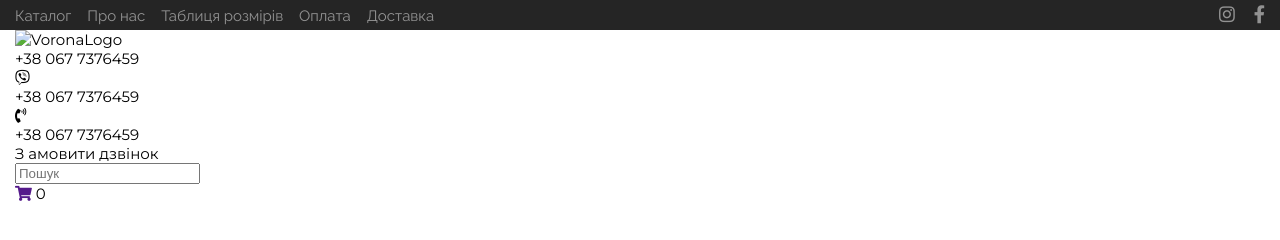
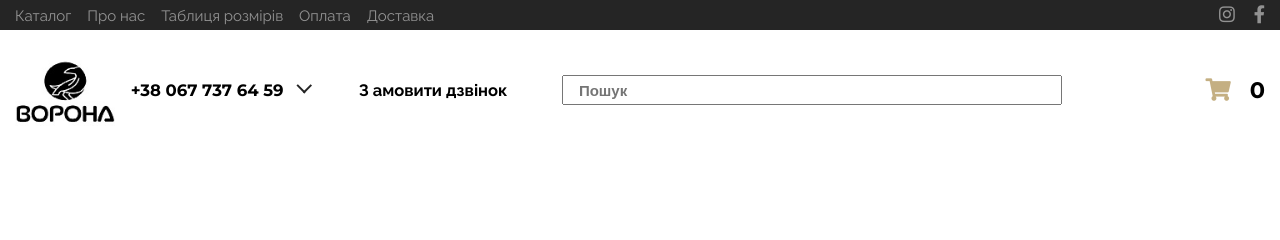
Before and after one commit to RomaVintonyak/ShopVorona, a plain HTML site: page index.html in a window 1280 px wide. Drawn offline with Linux system fonts and the light colour scheme.

Commit message:
finished header bottom

```diff
--- /dev/null
+++ b/css/block/header__bottom.less
@@ -0,0 +1,103 @@
+//main: ../style.less
+.header__bottom {
+  width: 100%;
+}
+.bottom__content {
+  width: 100%;
+  height: 8rem;
+  display: flex;
+  align-items: center;
+  justify-content: space-between;
+}
+.bottom__logo {
+  width: 8%;
+}
+.bottom__phone {
+  width: 17%;
+  display: flex;
+  position: relative;
+  z-index: 3;
+  p {
+    font-weight: 600;
+    font-size: 1.1rem;
+  }
+  &:hover {
+    cursor: pointer;
+    .phone__show {
+      display: flex;
+    }
+    .down__arrow {
+      transform: rotate(-135deg);
+    }
+  }
+}
+.phone__show {
+  display: none;
+  flex-direction: column;
+  position: absolute;
+  z-index: 3;
+  top: 100%;
+  left: 0;
+}
+.phone__show-item {
+  display: flex;
+  align-items: center;
+  margin-top: 1rem;
+  i {
+    margin-right: 0.5rem;
+    color: @gold;
+    font-size: 1.3rem;
+    width: 1.5rem;
+  }
+}
+.down__arrow {
+  width: 0.7rem;
+  height: 0.7rem;
+  border-right: 2px solid @black-l;
+  border-bottom: 2px solid @black-l;
+  transform: rotate(45deg);
+  margin-left: 1rem;
+  transition: transform 0.3s linear;
+}
+.call__back {
+  width: 15%;
+  font-family: @releway;
+  font-size: 1.1rem;
+  font-weight: 700;
+  &:hover {
+    cursor: pointer;
+  }
+}
+.search__block {
+  width: 40%;
+  input {
+    height: 2rem;
+    width: 100%;
+    padding: 0 0 0 1rem;
+    font-size: 1rem;
+    font-weight: 600;
+    &:focus{
+        outline-color: @gold;
+    }
+  }
+}
+.shoping__cart{
+    width: 15%;
+    text-align: right;
+    a{
+        text-decoration: none;
+        i{
+            color: rgba(@gold, 0.6);
+            font-size: 1.5rem;
+            margin-right: 1rem;
+            transition: color 0.2s ease-in-out;
+            &:hover{
+                color: rgba(@gold, 1);
+            }
+        }
+    }
+    span{
+        font-size: 1.5rem;
+        font-weight: 700;
+    }
+}
--- a/css/style.less
+++ b/css/style.less
@@ -41,5 +41,6 @@ a {
 /*blocks*/
 @import "block/container.less";
 @import "block/header__top";
+@import "block/header__bottom.less";
 /*Helpers*/
 @import "help.less";
--- a/css/vars.less
+++ b/css/vars.less
@@ -3,6 +3,7 @@
 @black: #000000;
 @black-l: #252525;
 @white: #ffffff;
+@gold: #9C7A2F;
 
 @gray-l: #ECECEC;
 /*fonts*/
--- a/index.html
+++ b/index.html
@@ -75,7 +75,11 @@
               <a href="" class="bar__link">Доставка</a>
             </div>
             <div class="top__bar top__bar--right">
-              <a href="" target="_blank"><i class="fab fa-instagram"></i></a>
+              <a
+                href="https://www.instagram.com/vorona_shop_/?igshid=1c6i1z2scl4kz&fbclid=IwAR3951I39ianH4-Z2yXBbH1ARTHvty7wWduBpGXIigeME2860TRkh8WgciA"
+                target="_blank"
+                ><i class="fab fa-instagram"></i
+              ></a>
               <a href="" target="_blank"><i class="fab fa-facebook-f"></i></a>
             </div>
           </div>
@@ -87,19 +91,29 @@
         <div class="container">
           <div class="bottom__content">
             <div class="bottom__logo">
-              <img src="" alt="VoronaLogo" />
+              <a href="index.html">
+                <img
+                  src="img/header/logo_vorona.jpg"
+                  alt="VoronaLogo"
+                  class="img"
+                />
+              </a>
             </div>
             <div class="bottom__phone">
-              <p>+38 067 7376459</p>
+              <p>+38 067 737 64 59</p>
               <span class="down__arrow"></span>
               <div class="phone__show">
                 <div class="phone__show-item">
-                  <i class="fab fa-viber"></i>
-                  <p>+38 067 7376459</p>
+                  <a href="viber://chat?number=%2B380677376459">
+                    <i class="fab fa-viber"></i>
+                  </a>
+                  <p>067 737 64 59</p>
                 </div>
                 <div class="phone__show-item">
-                  <i class="fas fa-phone-volume"></i>
-                  <p>+38 067 7376459</p>
+                  <a href="tel:+380677376459"
+                    ><i class="fas fa-phone-volume"></i
+                  ></a>
+                  <p>067 737 64 59</p>
                 </div>
               </div>
             </div>
```
Also changed, not shown: css/style.css, img/header/logo_vorona.jpg (added).
